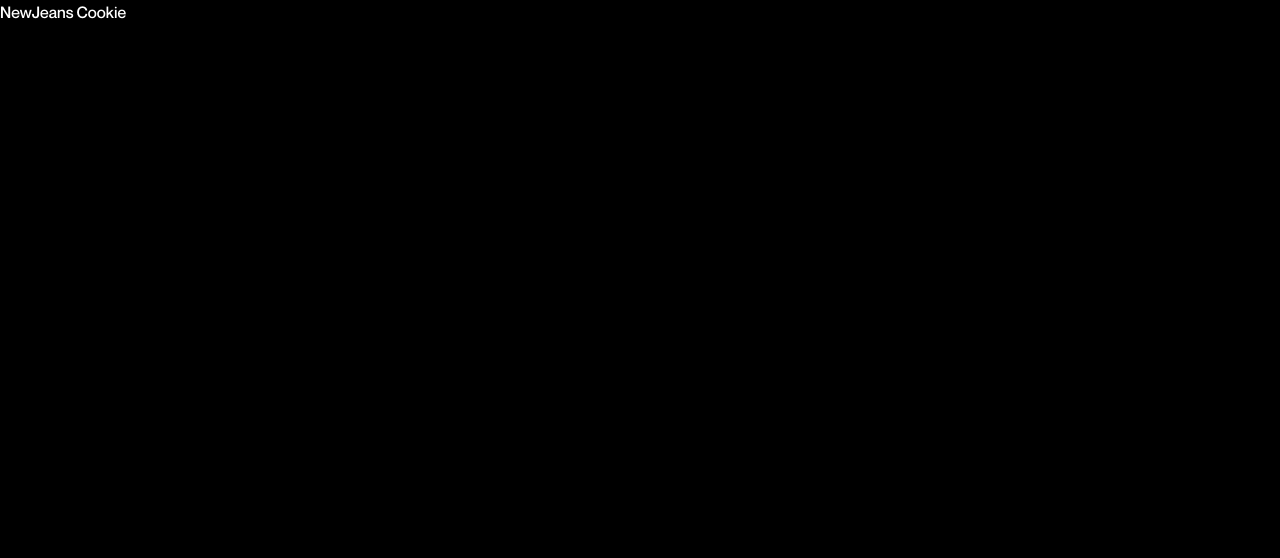
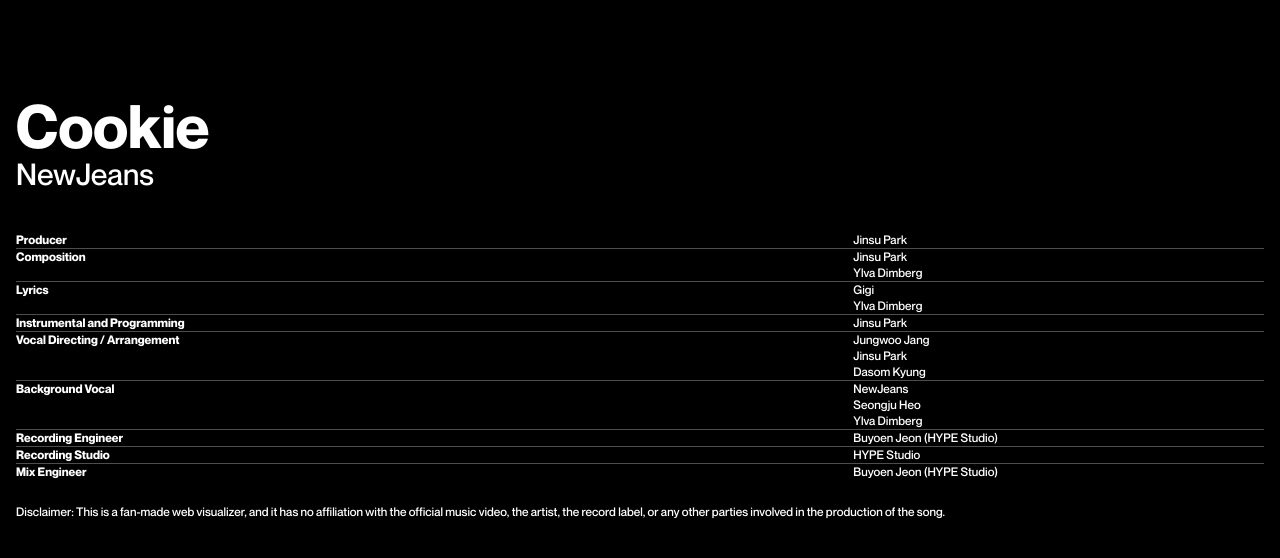
Before and after one commit to cloudyyoung/cookie-newjeans-visualizer, a React (Create React App) app: page / in a window 1280 px wide. Shown: the top 558 px of the page. Built offline with nearby package versions, Linux system fonts and the light colour scheme.

Commit message:
Add Header

```diff
--- a/src/App.js
+++ b/src/App.js
@@ -1,12 +1,12 @@
 
 import './App.css';
+import Header from './Header';
 
-function App() {
+const App = () => {
   return (
-    <>
-      <div>NewJeans Cookie</div>
-      <div></div>
-    </>
+    <div className="p-4">
+      <Header />
+    </div>
   );
 }
 
--- /dev/null
+++ b/src/Header.js
@@ -0,0 +1,36 @@
+
+const table = [
+    ["Producer", "Jinsu Park"],
+    ["Composition", ["Jinsu Park", "Ylva Dimberg"]],
+    ["Lyrics", ["Gigi", "Ylva Dimberg"]],
+    ["Instrumental and Programming", "Jinsu Park"],
+    ["Vocal Directing / Arrangement", ["Jungwoo Jang", "Jinsu Park", "Dasom Kyung"]],
+    ["Background Vocal", ["NewJeans", "Seongju Heo", "Ylva Dimberg"]],
+    ["Recording Engineer", "Buyoen Jeon (HYPE Studio)"],
+    ["Recording Studio", "HYPE Studio"],
+    ["Mix Engineer", "Buyoen Jeon (HYPE Studio)"],
+];
+
+const Header = () => {
+    return (
+        <>
+            <div className="font-bold text-6xl mt-20">Cookie</div>
+            <div className="font-medium text-3xl mt-0">NewJeans</div>
+            <div className="grid grid-cols-1 font-normal mt-10 text-xs divide-y divide-white/30">
+                {table.map(([title, people]) => (
+                    <div className="grid grid-cols-3 gap-2">
+                        <div className="font-bold col-span-2">{title}</div>
+                        <div className="shrink">
+                            {Array.isArray(people) ? people.map((person) => (<div>{person}</div>)) : people}
+                        </div>
+                    </div>
+                ))}
+            </div>
+            <div className="text-xs mt-6">
+                Disclaimer: This is a fan-made web visualizer, and it has no affiliation with the official music video, the artist, the record label, or any other parties involved in the production of the song.
+            </div>
+        </>
+    );
+};
+
+export default Header;
```
